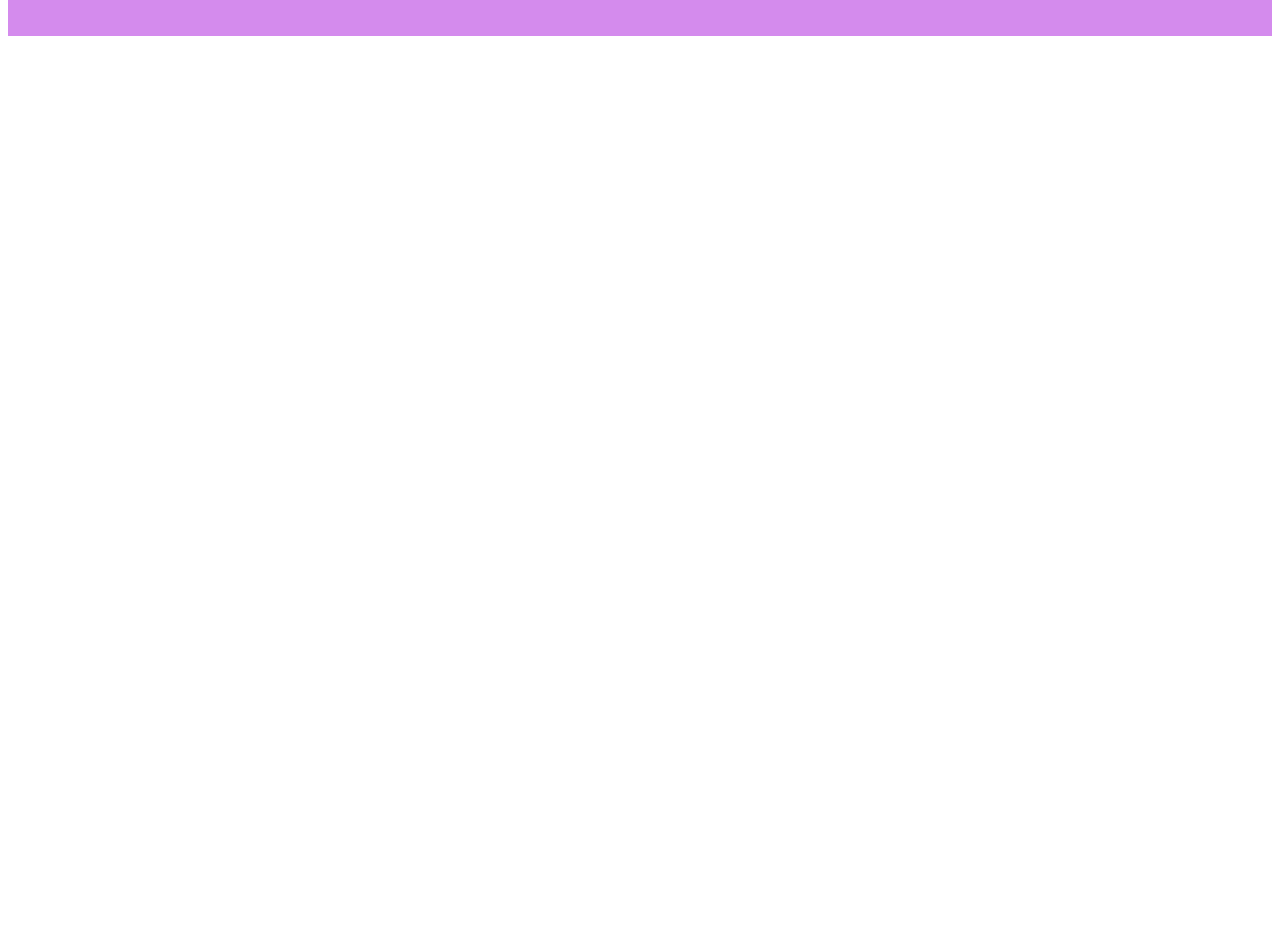
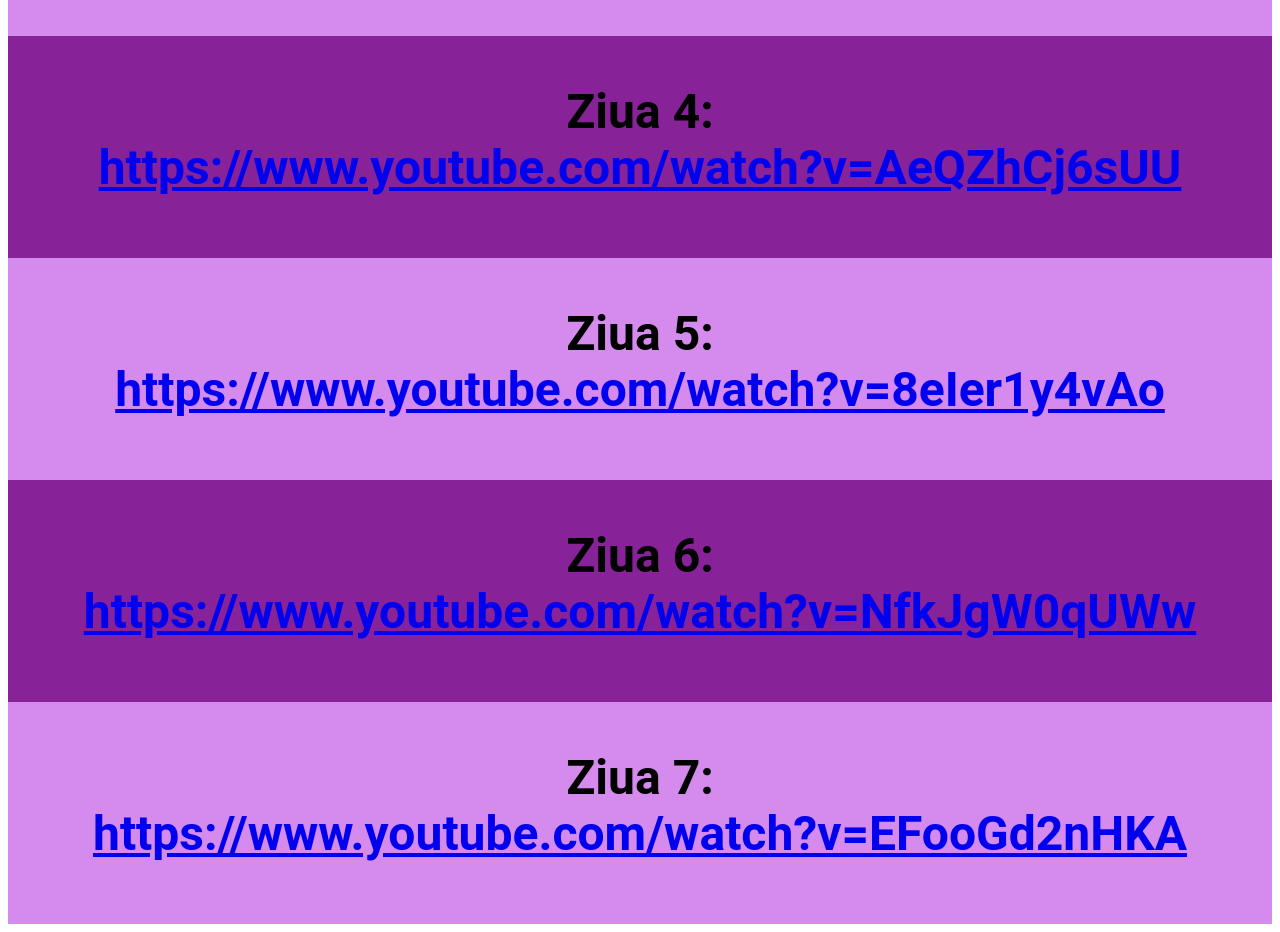
Before and after one commit to SamsonNicoleta/Site-Web, a plain HTML site: page Page-7.html in a window 1280 px wide. Shown: the part 860-1792 px from the top of the page. Drawn offline with Linux system fonts and the light colour scheme.

Commit message:
info-block

```diff
--- a/Page-7.html
+++ b/Page-7.html
@@ -30,7 +30,34 @@
 				<a href="https://www.youtube.com/watch?v=rZTcECnMGQo">https://www.youtube.com/watch?v=rZTcECnMGQo</a>
 			</p>
 		</div>
-
+		<div class="block-1">
+			<p>
+				 Ziua 4:
+				 <br>
+				 <a href="https://www.youtube.com/watch?v=AeQZhCj6sUU">https://www.youtube.com/watch?v=AeQZhCj6sUU</a>
+			</p>
+		</div>
+		<div class="block-2">
+			<p>
+				Ziua 5:
+				<br>
+				<a href="https://www.youtube.com/watch?v=8eIer1y4vAo">https://www.youtube.com/watch?v=8eIer1y4vAo</a>
+			</p>
+		</div>
+		<div class="block-1">
+			<p>
+				Ziua 6:
+				<br>
+				<a href="https://www.youtube.com/watch?v=NfkJgW0qUWw">https://www.youtube.com/watch?v=NfkJgW0qUWw</a>
+			</p>
+		</div>
+		<div class="block-2">
+			<P>
+				Ziua 7:
+				<br>
+				<a href="https://www.youtube.com/watch?v=EFooGd2nHKA">https://www.youtube.com/watch?v=EFooGd2nHKA</a>
+			</P>
+		</div>
 	</div>
 </body>
 </html>
```
